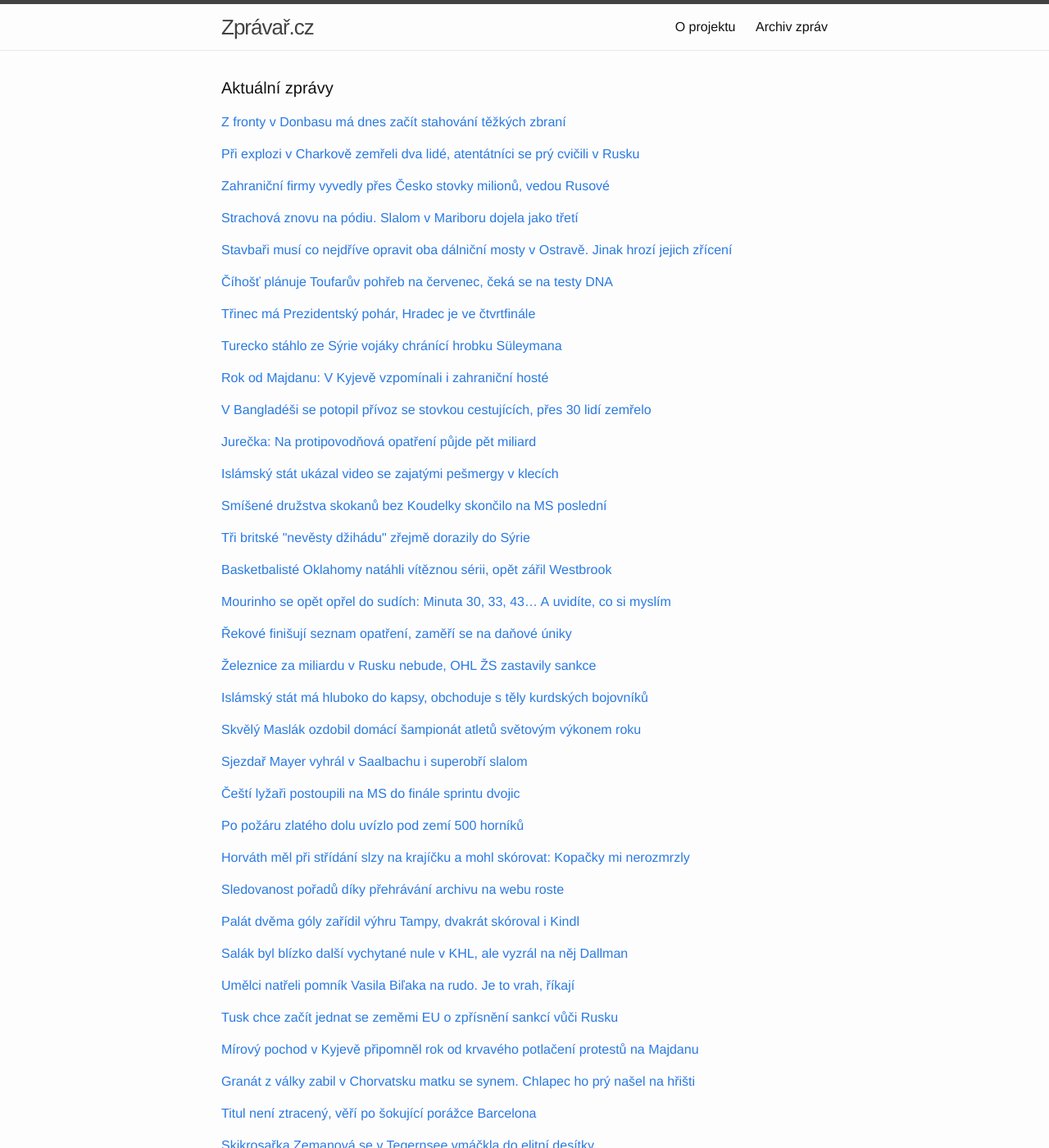
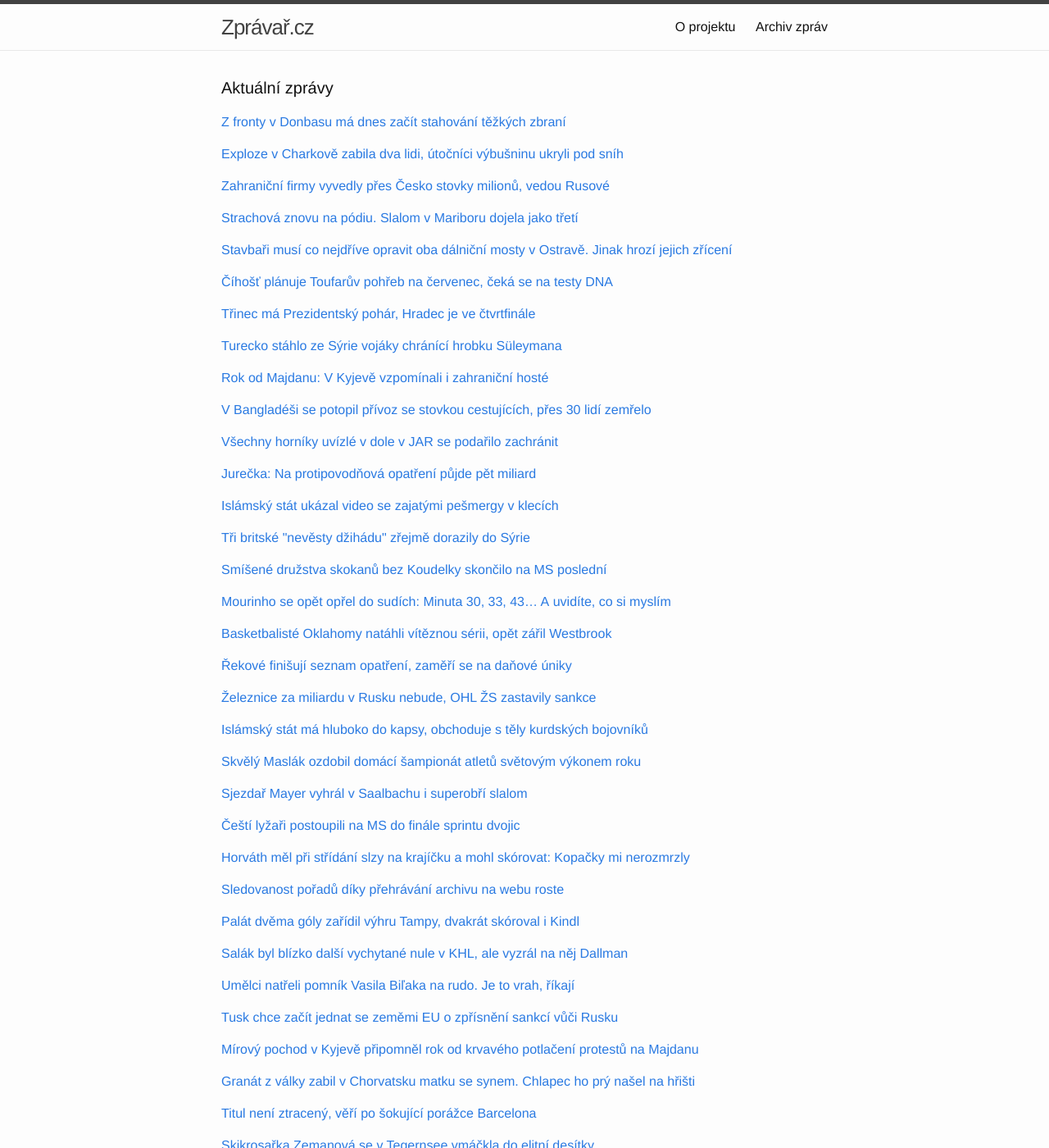
Before and after one commit to adliska/zpravar, a Jekyll site: the page built from index.html, in a window 1280 px wide and 1400 px high. Shown: the whole window at 82% size. Built offline with Jekyll 4.4.1, drawn with Linux system fonts in a browser that asks for light colours; some of the changed lines change nothing that is shown.

Commit message:
zpravar news update

```diff
--- a/index.html
+++ b/index.html
@@ -32,9 +32,10 @@ layout: default
 <li><a href=http://zpravy.idnes.cz/vymena-zajatcu-na-ukrajine-d0b-/zahranicni.aspx?c=A150222_070222_zahranicni_cen>Ukrajina a separatisté z Luhanska si vyměnili téměř dvě stě zajatců - zpravy.idnes.cz</a></li>
 <li><a href=http://www.ceskenoviny.cz/zpravy/zpravy/ukrajinska-armada-a-separatiste-si-vymenili-191-zajatcu/1184297>Ukrajinská armáda a separatisté si vyměnili 191 zajatců - www.ceskenoviny.cz</a></li>
 </ul>
-</div><p><a href="javascript:;" onclick="toggle_visibility('zpravy1')">Při explozi v Charkově zemřeli dva lidé, atentátníci se prý cvičili v Rusku</a></p>
+</div><p><a href="javascript:;" onclick="toggle_visibility('zpravy1')">Exploze v Charkově zabila dva lidi, útočníci výbušninu ukryli pod sníh</a></p>
 <div id="zpravy1" style="display:none">
 <ul>
+<li><a href=http://www.ceskatelevize.cz/ct24/svet/302518-exploze-v-charkove-zabila-dva-lidi-utocnici-vybusninu-ukryli-pod-snih/>Exploze v Charkově zabila dva lidi, útočníci výbušninu ukryli pod sníh - www.ceskatelevize.cz</a></li>
 <li><a href=http://www.novinky.cz/zahranicni/evropa/362314-pri-explozi-v-charkove-zemreli-dva-lide-atentatnici-se-pry-cvicili-v-rusku.html>Při explozi v Charkově zemřeli dva lidé, atentátníci se prý cvičili v Rusku - www.novinky.cz</a></li>
 <li><a href=http://www.novinky.cz/zahranicni/evropa/362314-pri-explozi-v-charkove-zemreli-pri-vybuchu-dva-lide-atentatnici-se-pry-cvicili-v-rusku.html>Při explozi v Charkově zemřeli při výbuchu dva lidé, atentátníci se prý cvičili v Rusku - www.novinky.cz</a></li>
 <li><a href=http://www.novinky.cz/zahranicni/evropa/362314-pri-explozi-v-charkove-zemreli-pri-vybuchu-dva-lide-pri-vybuchu-atentatnici-se-pry-cvicili-v-rusku.html>Při explozi v Charkově zemřeli při výbuchu dva lidé při výbuchu, atentátníci se prý cvičili v Rusku  - www.novinky.cz</a></li>
@@ -147,8 +148,17 @@ layout: default
 <li><a href=http://www.novinky.cz/zahranicni/362293-v-bangladesi-se-potopil-privoz-se-stovkou-cestujicich-sedm-lidi-zemrelo.html>V Bangladéši se potopil přívoz se stovkou cestujících, sedm lidí zemřelo  - www.novinky.cz</a></li>
 <li><a href=http://www.novinky.cz/zahranicni/362293-v-bangladesi-se-potopil-privoz-se-stovkou-cestujicich-na-palube.html>V Bangladéši se potopil přívoz se stovkou cestujících na palubě  - www.novinky.cz</a></li>
 </ul>
-</div><p><a href="javascript:;" onclick="toggle_visibility('zpravy10')">Jurečka: Na protipovodňová opatření půjde pět miliard</a></p>
+</div><p><a href="javascript:;" onclick="toggle_visibility('zpravy10')">Všechny horníky uvízlé v dole v JAR se podařilo zachránit</a></p>
 <div id="zpravy10" style="display:none">
+<ul>
+<li><a href=http://www.ceskenoviny.cz/zpravy/zpravy/vsechny-horniky-uvizle-v-dole-v-jar-se-podarilo-zachranit/1184562>Všechny horníky uvízlé v dole v JAR se podařilo zachránit - www.ceskenoviny.cz</a></li>
+<li><a href=http://www.novinky.cz/zahranicni/svet/362330-po-pozaru-zlateho-dolu-v-jar-uvizlo-pod-zemi-temer-500-horniku.html>Po požáru zlatého dolu v JAR uvízlo pod zemí téměř 500 horníků - www.novinky.cz</a></li>
+<li><a href=http://zpravy.aktualne.cz/zahranici/po-pozaru-zlateho-dolu-uvizlo-pod-zemi-500-horniku/r~a9888556bac911e49bec0025900fea04/>Po požáru zlatého dolu uvízlo pod zemí 500 horníků - zpravy.aktualne.cz</a></li>
+<li><a href=http://zpravy.idnes.cz/pozar-dolu-v-jar-0jt-/zahranicni.aspx?c=A150222_200455_zahranicni_neh>Po požáru zlatého dolu v JAR uvázlo pod zemí téměř 500 horníků  - zpravy.idnes.cz</a></li>
+<li><a href=http://www.ceskenoviny.cz/zpravy/zpravy/po-pozaru-zlateho-dolu-v-jar-uvizlo-pod-zemi-temer-500-horniku/1184562>Po požáru zlatého dolu v JAR uvízlo pod zemí téměř 500 horníků - www.ceskenoviny.cz</a></li>
+</ul>
+</div><p><a href="javascript:;" onclick="toggle_visibility('zpravy11')">Jurečka: Na protipovodňová opatření půjde pět miliard</a></p>
+<div id="zpravy11" style="display:none">
 <ul>
 <li><a href=http://zpravy.e15.cz/domaci/udalosti/jurecka-na-protipovodnova-opatreni-pujde-pet-miliard-1165312>Jurečka: Na protipovodňová opatření půjde pět miliard - zpravy.e15.cz</a></li>
 <li><a href=http://www.denik.cz/ekonomika/jurecka-na-protipovodnova-opatreni-pujde-v-pristich-letech-5-miliard-korun-20150.html>Jurečka: Na protipovodňová opatření půjde v příštích letech 5 miliard korun - www.denik.cz</a></li>
@@ -156,23 +166,14 @@ layout: default
 <li><a href=http://www.ceskatelevize.cz/ct24/ekonomika/302522-klicova-protipovodnova-ochrana-mest-bude-hotova-do-peti-let/>Jurečka: Klíčová protipovodňová ochrana měst bude hotová do pěti let - www.ceskatelevize.cz</a></li>
 <li><a href=http://www.financninoviny.cz/zpravodajstvi/zpravy/v-pristich-5-letech-ma-jit-na-protipovodnova-opatreni-5-miliard-kc/1184398>V příštích 5 letech má jít na protipovodňová opatření 5 miliard Kč - www.financninoviny.cz</a></li>
 </ul>
-</div><p><a href="javascript:;" onclick="toggle_visibility('zpravy11')">Islámský stát ukázal video se zajatými pešmergy v klecích</a></p>
-<div id="zpravy11" style="display:none">
+</div><p><a href="javascript:;" onclick="toggle_visibility('zpravy12')">Islámský stát ukázal video se zajatými pešmergy v klecích</a></p>
+<div id="zpravy12" style="display:none">
 <ul>
 <li><a href=http://zpravy.aktualne.cz/zahranici/islamsky-stat-zverejnil-video-se-zajatymi-pesmergy-v-klecich/r~7e29709cba8711e4ab15002590604f2e/>Islámský stát ukázal video se zajatými pešmergy v klecích - zpravy.aktualne.cz</a></li>
 <li><a href=http://www.lidovky.cz/is-zverejnil-video-s-prehlidkou-zajatych-pesmergu-v-klecich-plk-/zpravy-svet.aspx?c=A150222_163442_ln_zahranici_mmu>Islámský stát zveřejnil video přehlídky zajatých Kurdů v klecích  - www.lidovky.cz</a></li>
 <li><a href=http://www.novinky.cz/zahranicni/362311-islamsky-stat-ukazal-kurdske-zajatce-zavrene-v-klecich.html>Islámský stát ukázal kurdské zajatce zavřené v klecích - www.novinky.cz</a></li>
 <li><a href=http://zpravy.idnes.cz/pesmergove-v-klecich-0r2-/zahranicni.aspx?c=A150222_125507_zahranicni_neh>Islamisté uspořádali přehlídku zajatých pešmergů uvězněných v klecích - zpravy.idnes.cz</a></li>
 <li><a href=http://www.ceskenoviny.cz/zpravy/zpravy/is-zverejnil-video-s-prehlidkou-zajatych-pesmergu-v-klecich/1184371>IS zveřejnil video s přehlídkou zajatých pešmergů v klecích - www.ceskenoviny.cz</a></li>
-</ul>
-</div><p><a href="javascript:;" onclick="toggle_visibility('zpravy12')">Smíšené družstva skokanů bez Koudelky skončilo na MS poslední</a></p>
-<div id="zpravy12" style="display:none">
-<ul>
-<li><a href=http://www.denik.cz/zimni_sporty/smisene-druzstva-skokanu-bez-koudelky-skoncilo-na-ms-posledni-20150222.html>Smíšené družstva skokanů bez Koudelky skončilo na MS poslední - www.denik.cz</a></li>
-<li><a href=http://www.sportovninoviny.cz/zpravy/smisena-druzstva-skokanu-vyhrali-nemci-cesi-byli-posledni/1184537>Smíšená družstva skokanů vyhráli Němci, Češi byli poslední - www.sportovninoviny.cz</a></li>
-<li><a href=http://sport.idnes.cz/smisena-druzstva-skokanu-na-lyzich-na-ms-ff8-/lyzovani.aspx?c=A150222_181835_lyzovani_par>Smíšené družstvo skokanů na lyžích skončilo na MS ve Falunu poslední - sport.idnes.cz</a></li>
-<li><a href=http://sport.idnes.cz/smisene-druzstvo-skokanu-na-lyzich-skoncilo-na-ms-ve-falunu-posledni-12q-/lyzovani.aspx?c=A150222_181835_lyzovani_par>Smíšené družstvo skokanů na lyžích skončilo na MS ve Falunu poslední - sport.idnes.cz</a></li>
-<li><a href=http://sport.aktualne.cz/smisene-druzstvo-skokanu-na-ms-nepostoupilo-do-2-kola/r~22b608e4bab711e49e4b0025900fea04/>Smíšené družstvo skokanů na MS nepostoupilo do 2. kola - sport.aktualne.cz</a></li>
 </ul>
 </div><p><a href="javascript:;" onclick="toggle_visibility('zpravy13')">Tři britské "nevěsty džihádu" zřejmě dorazily do Sýrie</a></p>
 <div id="zpravy13" style="display:none">
@@ -183,13 +184,14 @@ layout: default
 <li><a href=http://zpravy.aktualne.cz/zahranici/mlade-britske-divky-ktere-utekly-z-domova-jsou-uz-v-syrii/r~0088ee4aba7a11e4ab15002590604f2e/>Mladé britské dívky, které utekly z domova, jsou už v Sýrii - zpravy.aktualne.cz</a></li>
 <li><a href=http://www.ceskenoviny.cz/zpravy/zpravy/podle-turecke-tajne-sluzby-je-trojice-britskych-divek-asi-v-syrii/1184352>Podle turecké tajné služby je trojice britských dívek asi v Sýrii - www.ceskenoviny.cz</a></li>
 </ul>
-</div><p><a href="javascript:;" onclick="toggle_visibility('zpravy14')">Basketbalisté Oklahomy natáhli vítěznou sérii, opět zářil Westbrook  </a></p>
+</div><p><a href="javascript:;" onclick="toggle_visibility('zpravy14')">Smíšené družstva skokanů bez Koudelky skončilo na MS poslední</a></p>
 <div id="zpravy14" style="display:none">
 <ul>
-<li><a href=http://sport.idnes.cz/vysledky-basketbalove-nba-dcg-/basket.aspx?c=A150222_110622_sport-basket_par>Basketbalisté Oklahomy natáhli vítěznou sérii, opět zářil Westbrook   - sport.idnes.cz</a></li>
-<li><a href=http://sport.aktualne.cz/westbrook-opet-radil-oklahoma-uspela-take-v-charlotte/r~d56e0932ba7b11e4a10c0025900fea04/>Westbrook opět řádil, Oklahoma uspěla také v Charlotte - sport.aktualne.cz</a></li>
-<li><a href=http://www.denik.cz/ostatni_sport/westbrook-opet-zaril-oklahomu-dovedel-k-pate-vyhre-za-sebou-20150222.html>Westbrook opět zářil. Oklahomu dovedel k páté výhře za sebou - www.denik.cz</a></li>
-<li><a href=http://www.sportovninoviny.cz/zpravy/oklahoma-uspela-i-v-charlotte-opet-zaril-westbrook/1184347>Oklahoma uspěla i v Charlotte, opět zářil Westbrook - www.sportovninoviny.cz</a></li>
+<li><a href=http://www.denik.cz/zimni_sporty/smisene-druzstva-skokanu-bez-koudelky-skoncilo-na-ms-posledni-20150222.html>Smíšené družstva skokanů bez Koudelky skončilo na MS poslední - www.denik.cz</a></li>
+<li><a href=http://www.sportovninoviny.cz/zpravy/smisena-druzstva-skokanu-vyhrali-nemci-cesi-byli-posledni/1184537>Smíšená družstva skokanů vyhráli Němci, Češi byli poslední - www.sportovninoviny.cz</a></li>
+<li><a href=http://sport.idnes.cz/smisena-druzstva-skokanu-na-lyzich-na-ms-ff8-/lyzovani.aspx?c=A150222_181835_lyzovani_par>Smíšené družstvo skokanů na lyžích skončilo na MS ve Falunu poslední - sport.idnes.cz</a></li>
+<li><a href=http://sport.idnes.cz/smisene-druzstvo-skokanu-na-lyzich-skoncilo-na-ms-ve-falunu-posledni-12q-/lyzovani.aspx?c=A150222_181835_lyzovani_par>Smíšené družstvo skokanů na lyžích skončilo na MS ve Falunu poslední - sport.idnes.cz</a></li>
+<li><a href=http://sport.aktualne.cz/smisene-druzstvo-skokanu-na-ms-nepostoupilo-do-2-kola/r~22b608e4bab711e49e4b0025900fea04/>Smíšené družstvo skokanů na MS nepostoupilo do 2. kola - sport.aktualne.cz</a></li>
 </ul>
 </div><p><a href="javascript:;" onclick="toggle_visibility('zpravy15')">Mourinho se opět opřel do sudích: Minuta 30, 33, 43… A uvidíte, co si myslím</a></p>
 <div id="zpravy15" style="display:none">
@@ -199,60 +201,61 @@ layout: default
 <li><a href=http://www.tyden.cz/rubriky/sport/fotbal/zahranicni-souteze/mourinho-si-opet-stezoval-na-sudi-a-udajnou-kampan-proti-chelsea_334177.html>Mourinho si opět stěžoval na sudí a údajnou kampaň proti Chelsea - www.tyden.cz</a></li>
 <li><a href=http://sport.aktualne.cz/mourinho-znovu-citi-krivdu-je-to-kampan-prot-chelsea-tvrdi/r~526ab0daba9911e49e4b0025900fea04/>Mourinho znovu cítí křivdu. Je to kampaň prot Chelsea, tvrdí - sport.aktualne.cz</a></li>
 </ul>
-</div><p><a href="javascript:;" onclick="toggle_visibility('zpravy16')">Řekové finišují seznam opatření, zaměří se na daňové úniky</a></p>
+</div><p><a href="javascript:;" onclick="toggle_visibility('zpravy16')">Basketbalisté Oklahomy natáhli vítěznou sérii, opět zářil Westbrook  </a></p>
 <div id="zpravy16" style="display:none">
+<ul>
+<li><a href=http://sport.idnes.cz/vysledky-basketbalove-nba-dcg-/basket.aspx?c=A150222_110622_sport-basket_par>Basketbalisté Oklahomy natáhli vítěznou sérii, opět zářil Westbrook   - sport.idnes.cz</a></li>
+<li><a href=http://sport.aktualne.cz/westbrook-opet-radil-oklahoma-uspela-take-v-charlotte/r~d56e0932ba7b11e4a10c0025900fea04/>Westbrook opět řádil, Oklahoma uspěla také v Charlotte - sport.aktualne.cz</a></li>
+<li><a href=http://www.denik.cz/ostatni_sport/westbrook-opet-zaril-oklahomu-dovedel-k-pate-vyhre-za-sebou-20150222.html>Westbrook opět zářil. Oklahomu dovedel k páté výhře za sebou - www.denik.cz</a></li>
+<li><a href=http://www.sportovninoviny.cz/zpravy/oklahoma-uspela-i-v-charlotte-opet-zaril-westbrook/1184347>Oklahoma uspěla i v Charlotte, opět zářil Westbrook - www.sportovninoviny.cz</a></li>
+</ul>
+</div><p><a href="javascript:;" onclick="toggle_visibility('zpravy17')">Řekové finišují seznam opatření, zaměří se na daňové úniky</a></p>
+<div id="zpravy17" style="display:none">
 <ul>
 <li><a href=http://www.ceskatelevize.cz/ct24/ekonomika/302540-rekove-finisuji-seznam-opatreni-zameri-se-na-danove-uniky/>Řekové finišují seznam opatření, zaměří se na daňové úniky - www.ceskatelevize.cz</a></li>
 <li><a href=http://zpravy.e15.cz/zahranicni/politika/recke-reformy-vykonnejsi-statni-sprava-a-boj-proti-danovym-unikum-1165321>Řecké reformy: výkonnější státní správa a boj proti daňovým únikům - zpravy.e15.cz</a></li>
 <li><a href=http://zahranicni.ihned.cz/c1-63575190-plan-reforem-recko-chce-efektivnejsi-statni-spravu-a-boj-s-danovymi-uniky>Řekové přepisují reformy. Hlavní je boj proti daňovým únikům a výkonnější státní správa - zahranicni.ihned.cz</a></li>
 <li><a href=http://www.financninoviny.cz/zpravodajstvi/zpravy/ministr-plan-reckych-reforem-zahrne-statni-spravu-a-danove-uniky/1184456>Ministr: Plán řeckých reforem zahrne státní správu a daňové úniky - www.financninoviny.cz</a></li>
 </ul>
-</div><p><a href="javascript:;" onclick="toggle_visibility('zpravy17')">Železnice za miliardu v Rusku nebude, OHL ŽS zastavily sankce</a></p>
-<div id="zpravy17" style="display:none">
+</div><p><a href="javascript:;" onclick="toggle_visibility('zpravy18')">Železnice za miliardu v Rusku nebude, OHL ŽS zastavily sankce</a></p>
+<div id="zpravy18" style="display:none">
 <ul>
 <li><a href=http://zpravy.e15.cz/byznys/doprava-a-logistika/zeleznice-za-miliardu-v-rusku-nebude-ohl-zs-zastavily-sankce-1165295>Železnice za miliardu v Rusku nebude, OHL ŽS zastavily sankce - zpravy.e15.cz</a></li>
 <li><a href=http://zpravy.e15.cz/byznys/doprava-a-logistika/zeleznice-za-miliardy-v-rusku-nebude-ohl-zs-zastavily-sankce-1165295>Železnice za miliardy v Rusku nebude, OHL ŽS zastavily sankce - zpravy.e15.cz</a></li>
 <li><a href=http://byznys.ihned.cz/c1-63574560-miliardovou-zakazku-ohl-zs-na-stavbu-zeleznice-v-rusku-zmrazily-sankce>Miliardovou zakázku OHL ŽS na stavbu železnice v Rusku zmrazily sankce - byznys.ihned.cz</a></li>
 <li><a href=http://www.financninoviny.cz/zpravodajstvi/zpravy/miliardovy-projekt-ohl-zs-v-rusku-zastavily-sankce/1184349>Miliardový projekt OHL ŽS v Rusku zastavily sankce - www.financninoviny.cz</a></li>
 </ul>
-</div><p><a href="javascript:;" onclick="toggle_visibility('zpravy18')">Islámský stát má hluboko do kapsy, obchoduje s těly kurdských bojovníků</a></p>
-<div id="zpravy18" style="display:none">
+</div><p><a href="javascript:;" onclick="toggle_visibility('zpravy19')">Islámský stát má hluboko do kapsy, obchoduje s těly kurdských bojovníků</a></p>
+<div id="zpravy19" style="display:none">
 <ul>
 <li><a href=http://zpravy.e15.cz/zahranicni/udalosti/islamsky-stat-ma-hluboko-do-kapsy-obchoduje-s-tely-kurdskych-bojovniku-1165293>Islámský stát má hluboko do kapsy, obchoduje s těly kurdských bojovníků - zpravy.e15.cz</a></li>
 <li><a href=http://zpravy.aktualne.cz/zahranici/islamsky-stat-prodava-tela-padlych-kurdu-dochazi-mu-penize/r~53b9cb5cba7f11e4a10c0025900fea04/>Islámský stát prodává těla padlých Kurdů, dochází mu peníze - zpravy.aktualne.cz</a></li>
 <li><a href=http://www.lidovky.cz/extremiste-z-is-pry-obchoduji-s-tely-kurdskych-bojovniku-pmq-/zpravy-svet.aspx?c=A150222_113730_ln_zahranici_mmu>Islámskému státu dochází peníze, prodává proto mrtvoly zabitých Kurdů  - www.lidovky.cz</a></li>
 <li><a href=http://www.ceskenoviny.cz/zpravy/zpravy/extremiste-z-is-pry-obchoduji-s-tely-kurdskych-bojovniku/1184358>Extremisté z IS prý obchodují s těly kurdských bojovníků - www.ceskenoviny.cz</a></li>
 </ul>
-</div><p><a href="javascript:;" onclick="toggle_visibility('zpravy19')">Skvělý Maslák ozdobil domácí šampionát atletů světovým výkonem roku</a></p>
-<div id="zpravy19" style="display:none">
+</div><p><a href="javascript:;" onclick="toggle_visibility('zpravy20')">Skvělý Maslák ozdobil domácí šampionát atletů světovým výkonem roku</a></p>
+<div id="zpravy20" style="display:none">
 <ul>
 <li><a href=http://sport.idnes.cz/cesky-halovy-sampionat-atletu-der-/atletika.aspx?c=A150222_163653_atletika_par>Skvělý Maslák ozdobil domácí šampionát atletů světovým výkonem roku - sport.idnes.cz</a></li>
 <li><a href=http://www.denik.cz/atletika/maslak-vysperkoval-mcr-nejlepsim-vykonem-sveta-hejnova-ma-dilema-20150222.html>Maslák vyšperkoval MČR nejlepším výkonem světa. Hejnová má dilema - www.denik.cz</a></li>
 <li><a href=http://sport.aktualne.cz/maslak-ma-formu-na-mistrovstvi-cr-zabehl-nejlepsi-cas-roku/r~018568eabaa811e49f60002590604f2e/>Maslák má formu, na mistrovství ČR zaběhl nejlepší čas roku - sport.aktualne.cz</a></li>
 <li><a href=http://www.sportovninoviny.cz/zpravy/maslak-ozdobil-sampionat-atletu-nejlepsim-letosnim-casem-na-svete/1184463>Maslák ozdobil šampionát atletů nejlepším letošním časem na světě - www.sportovninoviny.cz</a></li>
 </ul>
-</div><p><a href="javascript:;" onclick="toggle_visibility('zpravy20')">Sjezdař Mayer vyhrál v Saalbachu i superobří slalom</a></p>
-<div id="zpravy20" style="display:none">
+</div><p><a href="javascript:;" onclick="toggle_visibility('zpravy21')">Sjezdař Mayer vyhrál v Saalbachu i superobří slalom</a></p>
+<div id="zpravy21" style="display:none">
 <ul>
 <li><a href=http://sport.aktualne.cz/sjezdar-mayer-vyhral-v-saalbachu-i-superobri-slalom/r~624d38ccba8c11e49fc3002590604f2e/>Sjezdař Mayer vyhrál v Saalbachu i superobří slalom - sport.aktualne.cz</a></li>
 <li><a href=http://www.denik.cz/zimni_sporty/mayern-si-podmanil-saalbach-po-sjezdu-uspel-i-v-superobrim-slalomu-20150222.html>Mayerovi patřil Saalbach. Uspěl i v super-G: Nezapomenutelný víkend - www.denik.cz</a></li>
 <li><a href=http://sport.idnes.cz/mayer-vyhral-v-saalbachu-i-superobri-slalom-fe6-/lyzovani.aspx?c=A150222_124155_lyzovani_par>Mayer slaví v Saalbachu double, po sjezdu ovládl i superobří slalom - sport.idnes.cz</a></li>
 <li><a href=http://www.sportovninoviny.cz/zpravy/mayer-vyhral-v-saalbachu-i-superobri-slalom/1184373>Mayer vyhrál v Saalbachu i superobří slalom - www.sportovninoviny.cz</a></li>
 </ul>
-</div><p><a href="javascript:;" onclick="toggle_visibility('zpravy21')">Čeští lyžaři postoupili na MS do finále sprintu dvojic</a></p>
-<div id="zpravy21" style="display:none">
+</div><p><a href="javascript:;" onclick="toggle_visibility('zpravy22')">Čeští lyžaři postoupili na MS do finále sprintu dvojic</a></p>
+<div id="zpravy22" style="display:none">
 <ul>
 <li><a href=http://sport.aktualne.cz/cesti-lyzari-postoupili-na-ms-do-finale-sprintu-dvojic/r~36d291a0ba9c11e4aff10025900fea04/>Čeští lyžaři postoupili na MS do finále sprintu dvojic - sport.aktualne.cz</a></li>
 <li><a href=http://www.denik.cz/zimni_sporty/cesi-zabojovali-na-ms-pobezi-ve-sprintu-dvojic-o-medaile-20150222.html>Češi zabojovali. Na MS poběží ve sprintu dvojic o medaile - www.denik.cz</a></li>
 <li><a href=http://sport.idnes.cz/sprint-dvojic-na-ms-v-klasickem-lyzovani-ffq-/lyzovani.aspx?c=A150222_143721_lyzovani_par>Čeští lyžaři postoupili na MS ve Falunu do finále sprintu dvojic - sport.idnes.cz</a></li>
 <li><a href=http://www.sportovninoviny.cz/zpravy/cesti-lyzari-postoupili-na-ms-ve-falunu-do-finale-sprintu-dvojic/1184409>Čeští lyžaři postoupili na MS ve Falunu do finále sprintu dvojic - www.sportovninoviny.cz</a></li>
-</ul>
-</div><p><a href="javascript:;" onclick="toggle_visibility('zpravy22')">Po požáru zlatého dolu uvízlo pod zemí 500 horníků</a></p>
-<div id="zpravy22" style="display:none">
-<ul>
-<li><a href=http://zpravy.aktualne.cz/zahranici/po-pozaru-zlateho-dolu-uvizlo-pod-zemi-500-horniku/r~a9888556bac911e49bec0025900fea04/>Po požáru zlatého dolu uvízlo pod zemí 500 horníků - zpravy.aktualne.cz</a></li>
-<li><a href=http://zpravy.idnes.cz/pozar-dolu-v-jar-0jt-/zahranicni.aspx?c=A150222_200455_zahranicni_neh>Po požáru zlatého dolu v JAR uvázlo pod zemí téměř 500 horníků  - zpravy.idnes.cz</a></li>
-<li><a href=http://www.ceskenoviny.cz/zpravy/zpravy/po-pozaru-zlateho-dolu-v-jar-uvizlo-pod-zemi-temer-500-horniku/1184562>Po požáru zlatého dolu v JAR uvízlo pod zemí téměř 500 horníků - www.ceskenoviny.cz</a></li>
 </ul>
 </div><p><a href="javascript:;" onclick="toggle_visibility('zpravy23')">Horváth měl při střídání slzy na krajíčku a mohl skórovat: Kopačky mi nerozmrzly</a></p>
 <div id="zpravy23" style="display:none">
```
